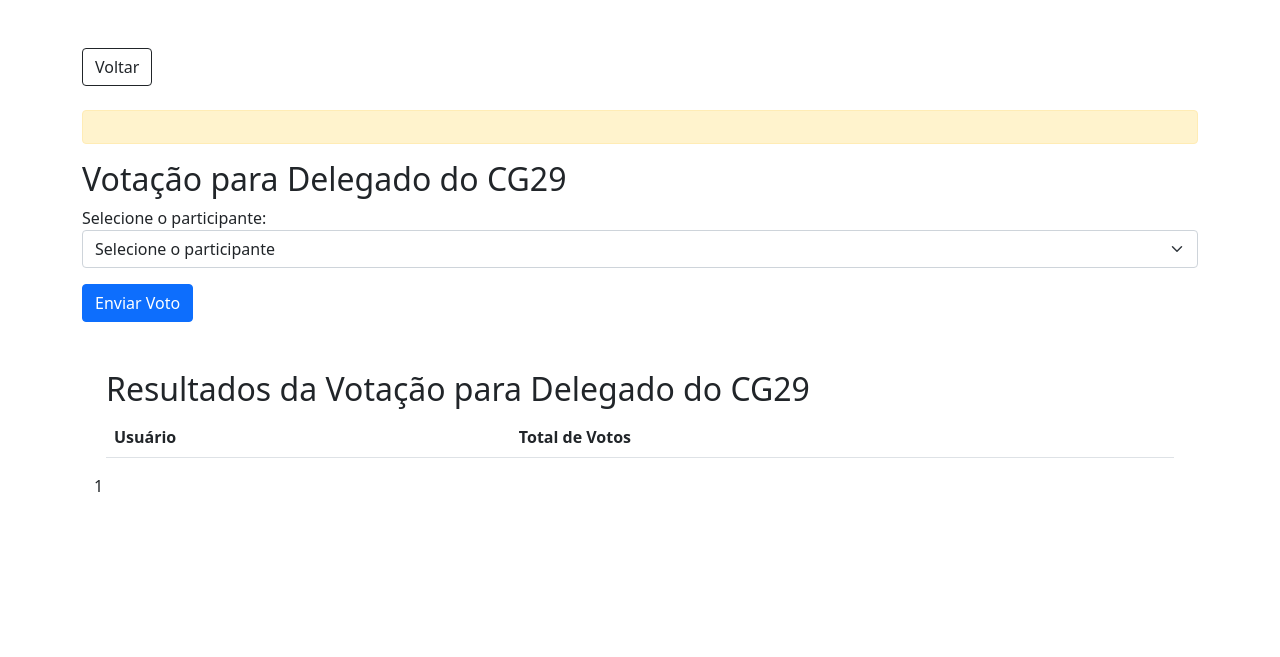
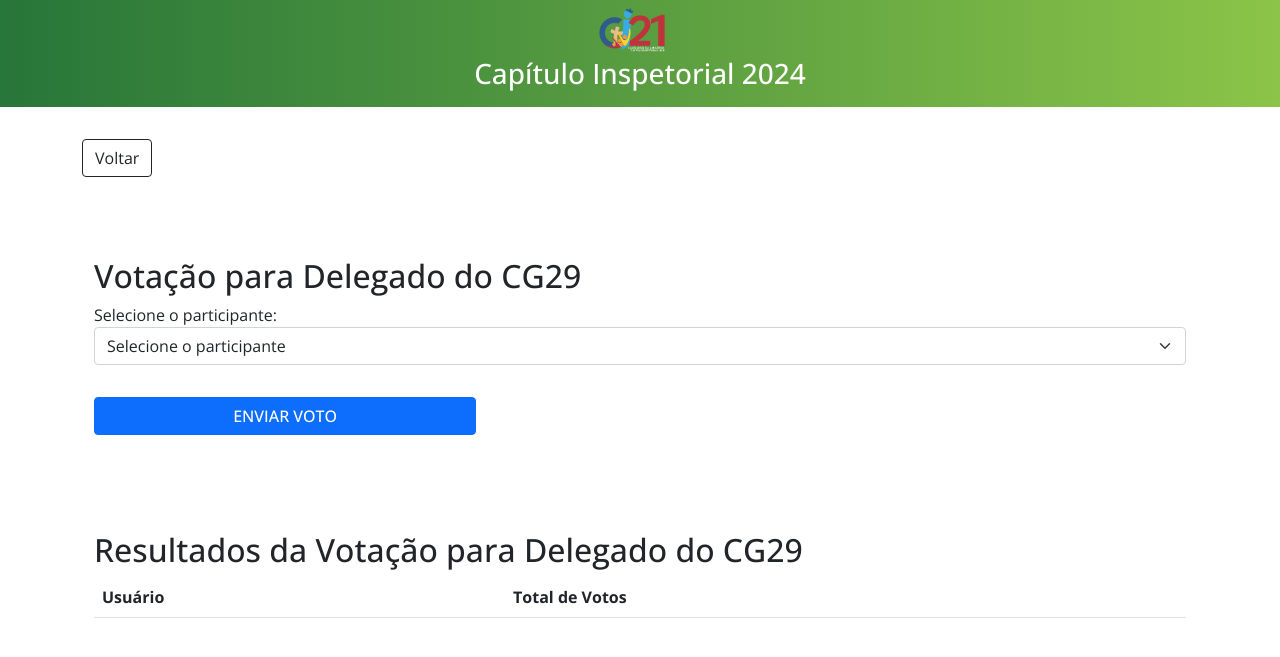
Before and after one commit to felip-araujo/capitulo, a PHP site: page /php/voto_delegado.php in a window 1280 px wide. Shown: the top 657 px of the page. Run offline with PHP 8.4, Linux system fonts and the light colour scheme; the visitor is signed in with stand-in values (Sample User, id 1); tables that the repository leaves empty or names only in its code hold one stand-in row (values such as "Sample post"); lists and menus that the app fills with data are empty; some web fonts are replaced.

Commit message:
some fine adjusts

```diff
--- a/php/admin-dash.php
+++ b/php/admin-dash.php
@@ -44,12 +44,12 @@
     <div class="row mt-5">
         <div class="col-md-6">
             <div class="area">
-                <?= include 'upload.php';
+                <?php include 'upload.php';
                 include 'processar_upload.php' ?>
                 <!-- <div class="upload"> <a href="upload.php">
                         <i class="fa-solid fa-upload"><p>Adicionar novos arquivos</p></i>
                     </a></div> -->
-                <?= include 'delete.php' ?>
+                <?php include 'delete.php' ?>
             </div>
             <div class="area">
                 <?php
@@ -62,7 +62,7 @@
             <div class="area">
                 <h2 class="h3">Documentos</h2>
                 <p class="p">Visualize ou delete arquivos em PDF</p>
-                <?= include 'delete-pdf.php' ?>
+                <?php include 'delete-pdf.php' ?>
                 <?php
 
                 // // Listar todos os arquivos PDF no diretório de destino
--- a/php/voto_delegado.php
+++ b/php/voto_delegado.php
@@ -1,6 +1,7 @@
 <?php
 session_start();
 require 'conexao.php';
+
 
 $mensagem = ''; // Inicialização da variável de mensagem
 
@@ -20,7 +21,7 @@
 $stmt->execute();
 $usuarios = $stmt->fetchAll(PDO::FETCH_ASSOC);
 
-if(isset($_POST['enviar'])) {
+if (isset($_POST['enviar'])) {
     $usuario_id = $_SESSION['usuario_id'];
     $cargo_id = 1;
 
@@ -46,7 +47,6 @@
             $mensagem = "Erro ao registrar o voto. Por favor, tente novamente.";
         }
     }
-
 }
 
 ?>
@@ -57,14 +57,31 @@
 <head>
     <meta charset="UTF-8">
     <meta name="viewport" content="width=device-width, initial-scale=1.0">
-    <title>Votação para Delegado do CG29</title>
+    <title>Resultados da Votação para Delegado do CG29</title>
     <link rel="stylesheet" href="https://cdn.jsdelivr.net/npm/bootstrap@5.1.3/dist/css/bootstrap.min.css">
+    <link rel="stylesheet" href="../assets/css/main.css">
 </head>
 
 <body>
+    <div class="header">
+        <img class="logo" src="../assets/image/logo_CI21_mini.png" alt="logo-capituo-inspetorial">
+        <h1 class="h3">Capítulo Inspetorial 2024</h1>
+    </div>
+    <div class="container mt-3">
+        <div class="row">
+            <div class="col-md-6 mb-3">
+                <a class="btn btn-outline-dark" href="dashboard.php">Voltar</a>
+            </div>
+            <div class="col-md-6 mb-3 text-md-end">
+            </div>
+        </div>
         <div class="container mt-5">
-        <a href="dashvotos.php" class="btn btn-outline-dark">Voltar</a><br></br>
-        <div class="alert alert-warning"><?= $mensagem ?></div>
+            <!-- Mensagem de sucesso após o registro do voto -->
+            <?php if (!empty($mensagem)) : ?>
+                <div class="alert alert-success"><?= $mensagem ?></div>
+            <?php endif; ?>
+
+            <!-- Formulário de votação para Delegado do CG29 -->
             <h2>Votação para Delegado do CG29</h2>
             <form action="" method="post">
                 <div class="mb-3">
@@ -79,11 +96,9 @@
                 </div>
                 <button type="submit" class="btn btn-primary" name="enviar">Enviar Voto</button>
             </form>
-
-        <div class="container mt-5">
-            <?= include 'resultado_delegado.php' ?>
         </div>
-    </div>
+        <br></br>
+        <?php require 'resultado_delegado.php'; ?>
 </body>
 
 </html>
```
Lines whose indentation alone changed are shown as unchanged.
